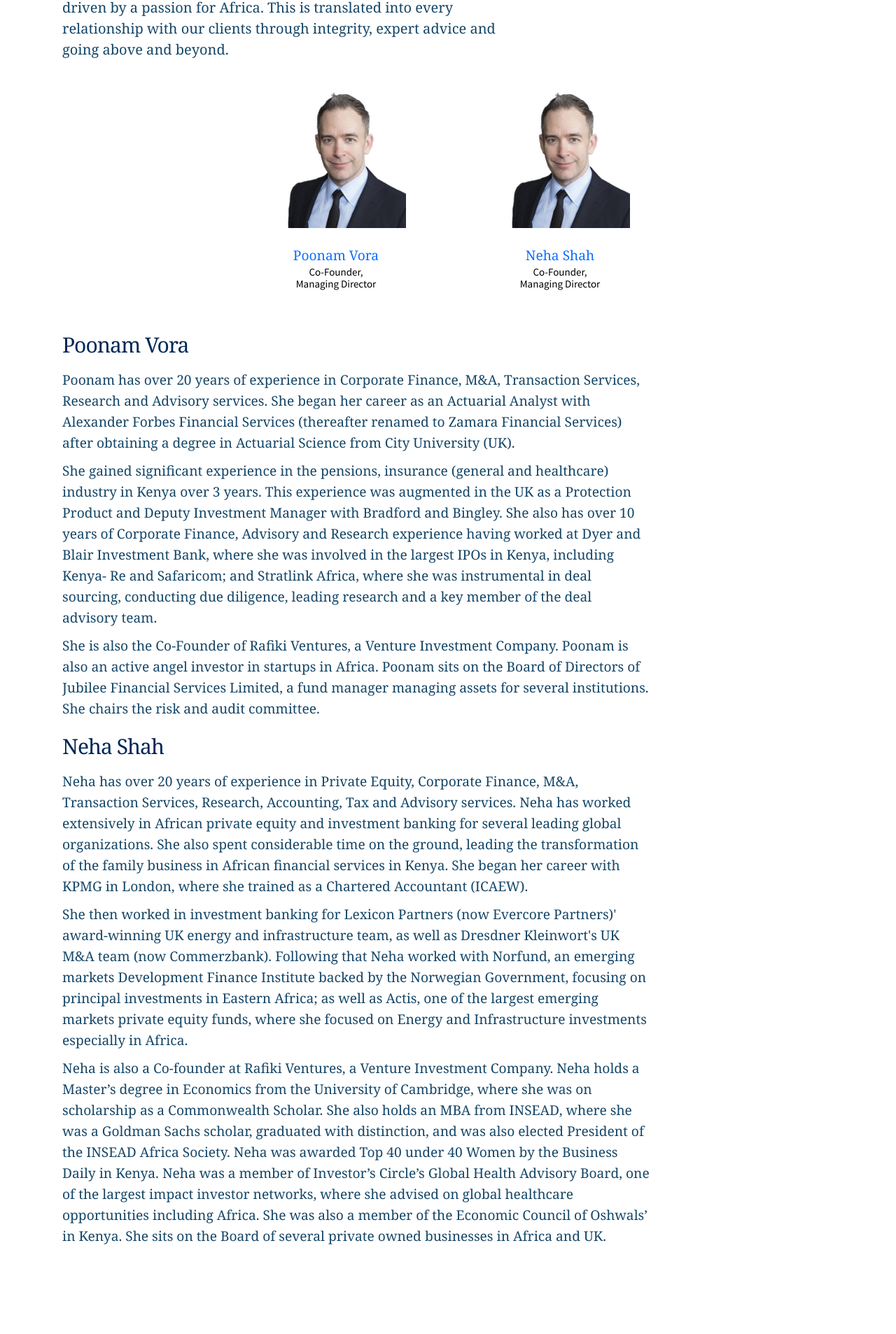
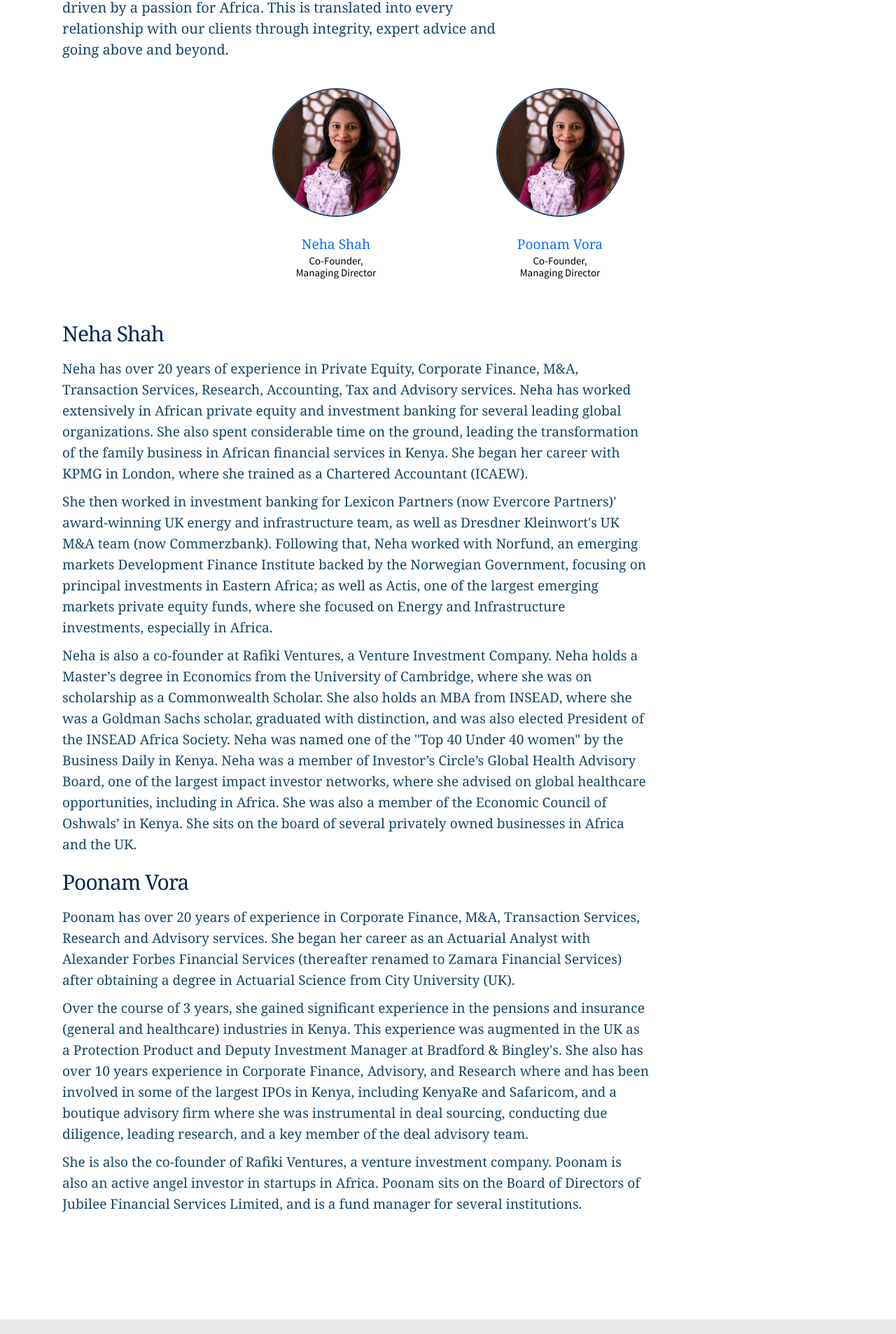
Before and after one commit to ealpha072/maitri_capital, a React (Create React App) app in the folder frontend/: page /team in a window 1280 px wide. Shown: the part 938-2845 px from the top of the page at 70% size. Built offline with nearby package versions, Linux system fonts and the light colour scheme; the HTML template or start-up script is replaced by a standard one.

Commit message:
Changes to teams

```diff
--- a/frontend/src/components/Coreservices.jsx
+++ b/frontend/src/components/Coreservices.jsx
@@ -1,6 +1,5 @@
 import { useEffect } from "react";
 import Banner from "./Banner";
-import Research from './Research';
 import styles from './styles/Services.module.css'
 
 import sm_banner from '../assets/images/banner_1.jpg'
@@ -72,7 +71,6 @@ const Coreservices = () => {
                     </p>
                 </div>
             </div>
-            <Research />
         </div>
     );
 }
--- a/frontend/src/components/Team.jsx
+++ b/frontend/src/components/Team.jsx
@@ -3,7 +3,7 @@ import { useEffect } from 'react';
 import Banner from './Banner';
 import styles from './styles/Team.module.css'
 
-import avatar from '../assets/images/avatar.jpg'
+import neha from '../assets/images/neha.jpg'
 import banner_12 from "../assets/banners/banner_12.jpg"
 import banner_13 from "../assets/images/img_three.jpg"
 
@@ -46,7 +46,15 @@ const Team = () => {
             <div className={styles.founderDiv}>
                 <div>
                     <div className={styles.teamPics}>
-                        <img src={avatar} alt="" width={200} height={200} />
+                        <img src={neha} alt="" width={183} height={184} />
+                        <div className={styles.teamDetails}>
+                            <a href="https://www.linkedin.com/in/neha-shah-a057b31/" target="blank" rel="noreferrer">Neha Shah</a>
+                            <p className="team-title">Co-Founder, <br /> Managing Director</p>
+                        </div>
+                    </div>
+
+                    <div className={styles.teamPics}>
+                        <img src={neha} alt=""   width={183} height={184} />
                         <div className={styles.teamDetails}>
                             <a
                                 href='https://www.linkedin.com/in/poonam-vora-547b9242/?originalSubdomain=ke'
@@ -58,44 +66,10 @@ const Team = () => {
                             <p className="team-title">Co-Founder, <br /> Managing Director</p>
                         </div>
                     </div>
-
-                    <div className={styles.teamPics}>
-                        <img src={avatar} alt="" width={200} height={200} />
-                        <div className={styles.teamDetails}>
-                            <a href="https://www.linkedin.com/in/neha-shah-a057b31/" target="blank" rel="noreferrer">Neha Shah</a>
-                            <p className="team-title">Co-Founder, <br /> Managing Director</p>
-                        </div>
-                    </div>
                 </div>
             </div>
 
             <div className={styles.founderHolder}>
-                <div>
-                    <p>Poonam Vora</p>
-                    <p>
-                        Poonam has over 20 years of experience in Corporate Finance,
-                        M&A, Transaction Services, Research and Advisory services.
-                        She began her career as an Actuarial Analyst with Alexander Forbes
-                        Financial Services (thereafter renamed to Zamara Financial Services)
-                        after obtaining a degree in Actuarial Science from City University (UK).
-                    </p>
-                    <p>
-                        She gained significant experience in the pensions, insurance (general and healthcare)
-                        industry in Kenya over 3 years. This experience was augmented in the UK as a Protection
-                        Product and Deputy Investment Manager with Bradford and Bingley. She also has over 10 years
-                        of Corporate Finance, Advisory and Research experience having worked at Dyer and Blair Investment Bank,
-                        where she was involved in the largest IPOs in Kenya, including Kenya- Re and Safaricom;
-                        and Stratlink Africa, where she was instrumental in deal sourcing, conducting due diligence,
-                        leading research and a key member of the deal advisory team.
-                    </p>
-                    <p>
-                        She is also the Co-Founder of Rafiki Ventures, a Venture Investment Company.
-                        Poonam is also an active angel investor in startups in Africa. Poonam sits on the
-                        Board of Directors of Jubilee Financial Services Limited, a fund manager managing assets for
-                        several institutions. She chairs the risk and audit committee.
-                    </p>
-                </div>
-
                 <div>
                     <p>Neha Shah</p>
                     <p>
@@ -109,21 +83,48 @@ const Team = () => {
                     <p>
                         She then worked in investment banking for Lexicon Partners (now Evercore Partners)' award-winning
                         UK energy and infrastructure team, as well as Dresdner Kleinwort's UK M&A team (now Commerzbank).
-                        Following that Neha worked with Norfund, an emerging markets Development Finance Institute backed by
+                        Following that, Neha worked with Norfund, an emerging markets Development Finance Institute backed by
                         the Norwegian Government, focusing on principal investments in Eastern Africa; as well as Actis,
                         one of the largest emerging markets private equity funds, where she focused on Energy and
-                        Infrastructure investments especially in Africa.
+                        Infrastructure investments, especially in Africa.
                     </p>
                     <p>
-                        Neha is also a Co-founder at Rafiki Ventures,
+                        Neha is also a co-founder at Rafiki Ventures,
                         a Venture Investment Company. Neha holds a Master’s degree in Economics from the University of
                         Cambridge, where she was on scholarship as a Commonwealth Scholar. She also holds an MBA from INSEAD,
                         where she was a Goldman Sachs scholar, graduated with distinction, and was also elected President of
-                        the INSEAD Africa Society. Neha was awarded Top 40 under 40 Women by the Business Daily in Kenya.
+                        the INSEAD Africa Society. Neha was named one of the "Top 40 Under 40 women" by the Business Daily in Kenya.
                         Neha was a member of Investor’s Circle’s Global Health Advisory Board, one of the largest impact
-                        investor networks, where she advised on global healthcare opportunities including Africa.
-                        She was also a member of the Economic Council of Oshwals’ in Kenya. She sits on the Board of several
-                        private owned businesses in Africa and UK.
+                        investor networks, where she advised on global healthcare opportunities, including in Africa.
+                        She was also a member of the Economic Council of Oshwals’ in Kenya. She sits on the board of several
+                        privately owned businesses in Africa and the UK.
+                    </p>
+                </div>
+
+                <div>
+                    <p>Poonam Vora</p>
+                    <p>
+                        Poonam has over 20 years of experience in Corporate Finance,
+                        M&A, Transaction Services, Research and Advisory services.
+                        She began her career as an Actuarial Analyst with Alexander Forbes
+                        Financial Services (thereafter renamed to Zamara Financial Services)
+                        after obtaining a degree in Actuarial Science from City University (UK).
+                    </p>
+                    <p>
+                        Over the course of 3 years, she gained significant experience in the
+                        pensions and insurance (general and healthcare) industries in Kenya.
+                        This experience was augmented in the UK as a Protection Product and Deputy Investment Manager
+                        at Bradford & Bingley's. She also has over 10 years experience in
+                        Corporate Finance, Advisory, and Research where and has been involved in some of the largest IPOs in Kenya,
+                        including KenyaRe and Safaricom, and a boutique advisory firm where she was
+                        instrumental in deal sourcing, conducting due diligence, leading research,
+                        and a key member of the deal advisory team.
+                    </p>
+                    <p>
+                        She is also the co-founder of Rafiki Ventures, a venture investment company.
+                        Poonam is also an active angel investor in startups in Africa. Poonam sits on the
+                        Board of Directors of Jubilee Financial Services Limited, and is a fund manager for
+                        several institutions.
                     </p>
                 </div>
             </div>
--- a/frontend/src/components/styles/Team.module.css
+++ b/frontend/src/components/styles/Team.module.css
@@ -25,6 +25,17 @@
     width: 90%;
     margin:auto;
     overflow: hidden;
+}
+
+.teamPics img{
+    border: 2px solid #154667;
+    cursor: pointer;
+    border-radius: 50%;
+    transition: all 0.5s ease;
+}
+
+.teamPics img:hover{
+    transform: scale(0.9);
 }
 
 
```
Also changed, not shown: frontend/src/assets/images/neha.jpg (added).
